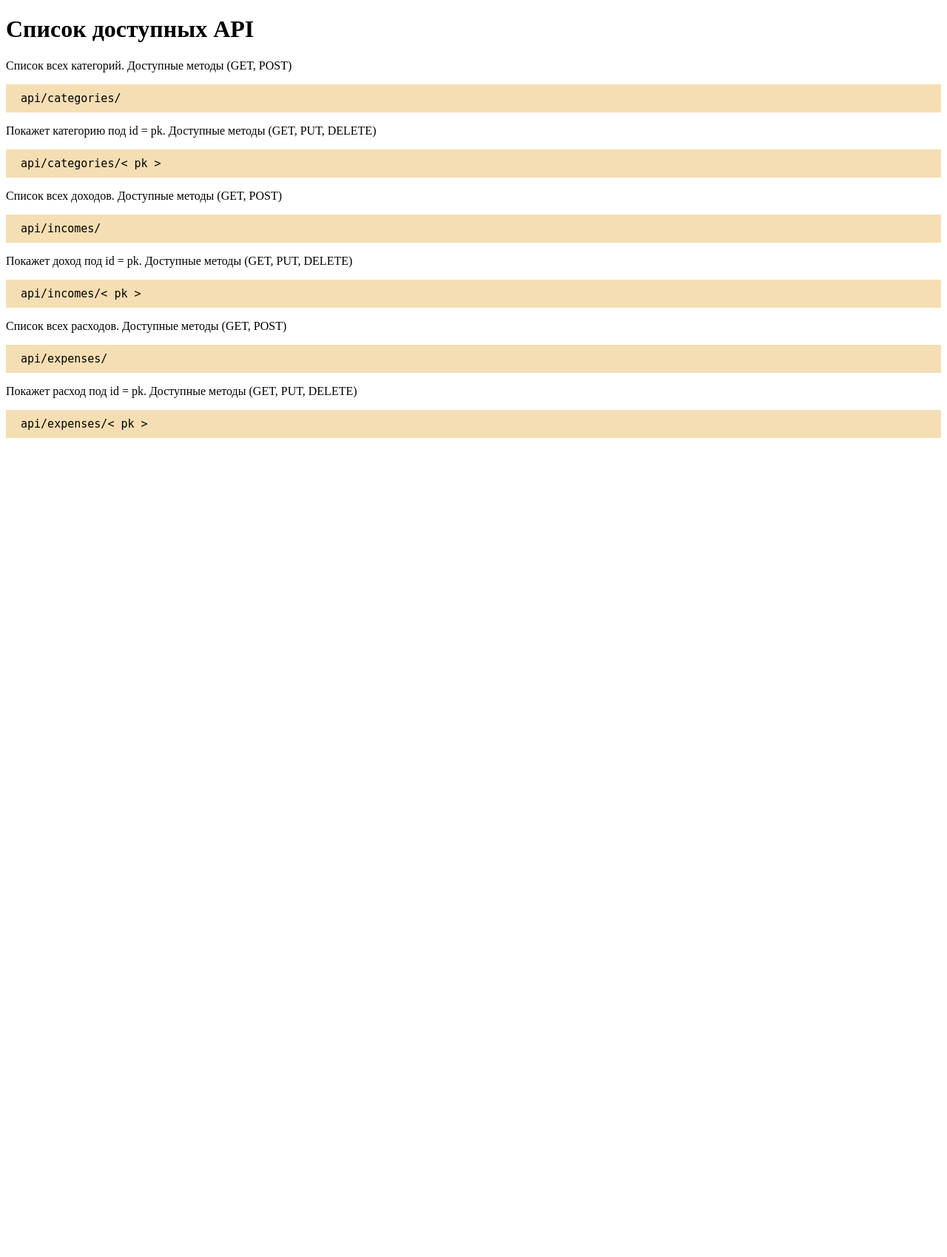
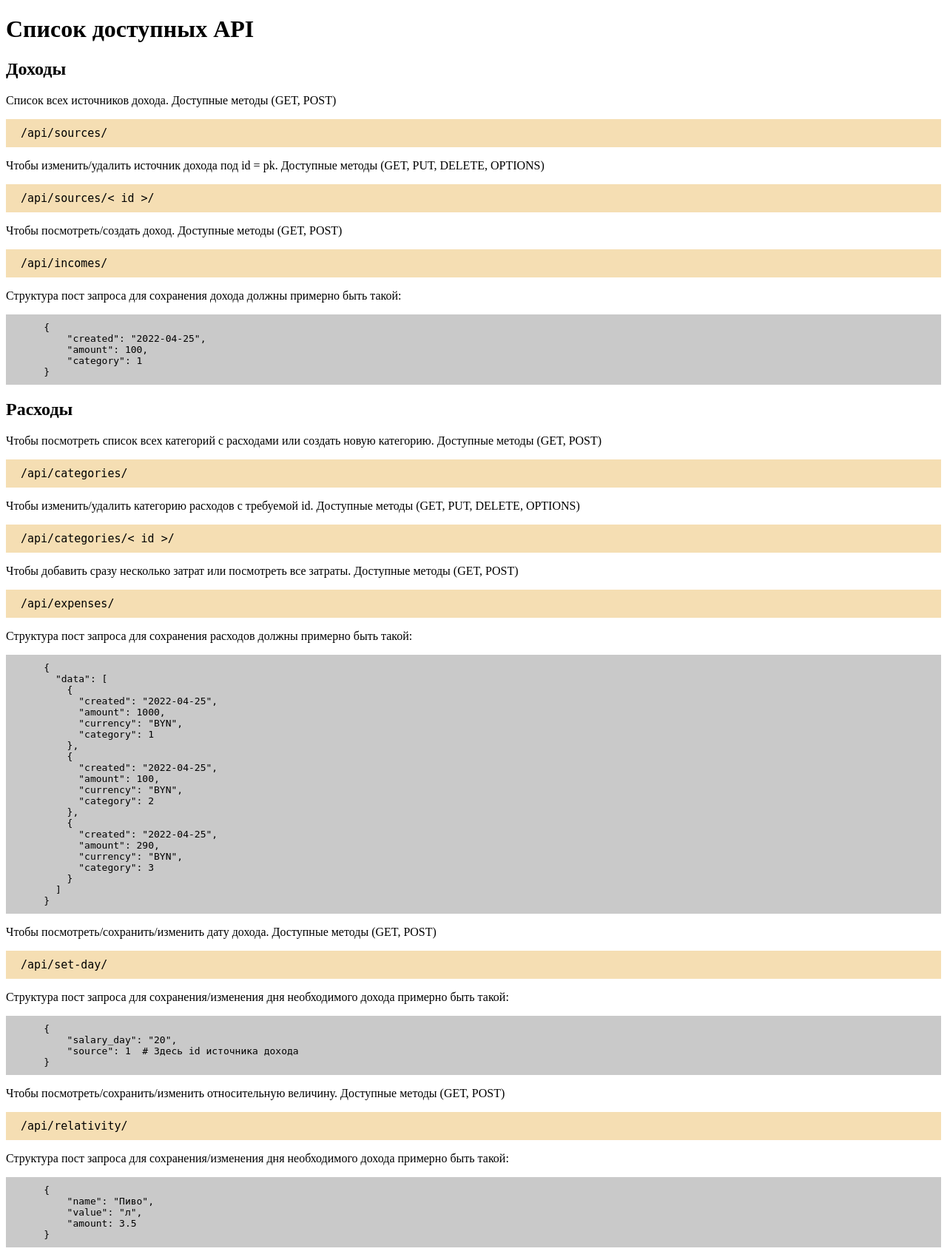
Before and after one commit to Asnaeb26/expenses, a Django app: page / in a window 1280 px wide. Shown: the whole page at 74% size. Before the commit the page ends 592 px from the top, so only its background shows below. Run offline with Django 4.2, Linux system fonts and the light colour scheme.

Commit message:
Откорректировал урлы. Добавил эндпоинты для даты доходов и относительной величины

```diff
--- a/app_expenses/admin.py
+++ b/app_expenses/admin.py
@@ -4,3 +4,6 @@ from . import models
 
 admin.site.register(models.IncomeCategory)
 admin.site.register(models.Income)
+admin.site.register(models.ExpenseCategory)
+admin.site.register(models.Expense)
+admin.site.register(models.Client)
--- a/app_expenses/templates/app_expenses/index.html
+++ b/app_expenses/templates/app_expenses/index.html
@@ -4,26 +4,87 @@
     <meta charset="UTF-8">
     <title>API</title>
     <style type="text/css">
-        .code {
+        .api {
             background: wheat;
             font-size: 15px;
             padding: 10px 20px;
         }
+
+        .code {
+            background: #c9c9c9;
+            padding: 10px 20px;
+        }
+
     </style>
 </head>
 <body>
 <h1>Список доступных API</h1>
-<p>Список всех категорий. Доступные методы (GET, POST)</p>
-<pre class="code">api/categories/</pre>
-<p>Покажет категорию под id = pk. Доступные методы (GET, PUT, DELETE)</p>
-<pre class="code">api/categories/< pk ></pre>
-<p>Список всех доходов. Доступные методы (GET, POST)</p>
-<pre class="code">api/incomes/</pre>
-<p>Покажет доход под id = pk. Доступные методы (GET, PUT, DELETE)</p>
-<pre class="code">api/incomes/< pk ></pre>
-<p>Список всех расходов. Доступные методы (GET, POST)</p>
-<pre class="code">api/expenses/</pre>
-<p>Покажет расход под id = pk. Доступные методы (GET, PUT, DELETE)</p>
-<pre class="code">api/expenses/< pk ></pre>
+<h2>Доходы</h2>
+<p>Список всех источников дохода. Доступные методы (GET, POST)</p>
+<pre class="api">/api/sources/</pre>
+<p>Чтобы изменить/удалить источник дохода под id = pk. Доступные методы (GET, PUT, DELETE, OPTIONS)</p>
+<pre class="api">/api/sources/< id >/</pre>
+<p>Чтобы посмотреть/создать доход. Доступные методы (GET, POST)</p>
+<pre class="api">/api/incomes/</pre>
+<p>Структура пост запроса для сохранения дохода должны примерно быть такой:</p>
+<pre class="code">
+    {
+        "created": "2022-04-25",
+        "amount": 100,
+        "category": 1
+    }
+</pre>
+<h2>Расходы</h2>
+<p>Чтобы посмотреть список всех категорий с расходами или создать новую категорию. Доступные методы (GET, POST)</p>
+<pre class="api">/api/categories/</pre>
+<p>Чтобы изменить/удалить категорию расходов c требуемой id. Доступные методы (GET, PUT, DELETE, OPTIONS)</p>
+<pre class="api">/api/categories/< id >/</pre>
+<p>Чтобы добавить сразу несколько затрат или посмотреть все затраты. Доступные методы (GET, POST)</p>
+<pre class="api">/api/expenses/</pre>
+<p>Структура пост запроса для сохранения расходов должны примерно быть такой:</p>
+<pre class="code">
+    {
+      "data": [
+        {
+          "created": "2022-04-25",
+          "amount": 1000,
+          "currency": "BYN",
+          "category": 1
+        },
+        {
+          "created": "2022-04-25",
+          "amount": 100,
+          "currency": "BYN",
+          "category": 2
+        },
+        {
+          "created": "2022-04-25",
+          "amount": 290,
+          "currency": "BYN",
+          "category": 3
+        }
+      ]
+    }
+</pre>
+
+<p>Чтобы посмотреть/сохранить/изменить дату дохода. Доступные методы (GET, POST)</p>
+<pre class="api">/api/set-day/</pre>
+<p>Структура пост запроса для сохранения/изменения дня необходимого дохода примерно быть такой:</p>
+<pre class="code">
+    {
+        "salary_day": "20",
+        "source": 1  # Здесь id источника дохода
+    }
+</pre>
+<p>Чтобы посмотреть/сохранить/изменить относительную величину. Доступные методы (GET, POST)</p>
+<pre class="api">/api/relativity/</pre>
+<p>Структура пост запроса для сохранения/изменения дня необходимого дохода примерно быть такой:</p>
+<pre class="code">
+    {
+        "name": "Пиво",
+        "value": "л",
+        "amount: 3.5
+    }
+</pre>
 </body>
 </html>
--- a/app_expenses/urls.py
+++ b/app_expenses/urls.py
@@ -2,17 +2,19 @@ from django.urls import path, include
 from . import views
 from rest_framework.routers import SimpleRouter
 
-expenses_router = SimpleRouter()
-incomes_router = SimpleRouter()
-categories_router = SimpleRouter()
-expenses_router.register(r'expenses', views.ExpenseViewSet, basename='expenses')
-incomes_router.register(r'incomes', views.IncomeViewSet, basename='incomes')
-categories_router.register(r'sources', views.SourceViewSet, basename='sources')
+
+sources_router = SimpleRouter()
+category_router = SimpleRouter()
+sources_router.register(r'sources', views.SourceViewSet, basename='sources')
+category_router.register(r'categories', views.CategoryViewSet, basename='categories')
 
 
 urlpatterns = [
     path('', views.index),
-    path('api/', include(expenses_router.urls)),
-    path('api/', include(categories_router.urls)),
-    path('api/sources/<int:id>/', include(incomes_router.urls)),
+    path('api/', include(category_router.urls)),
+    path('api/', include(sources_router.urls)),
+    path('api/relativity/', views.SetRelativity.as_view()),
+    path('api/set-day/', views.SetSalaryDay.as_view()),
+    path('api/incomes/', views.AllIncomesViewSet.as_view({'get': 'list', 'post': 'create'})),
+    path('api/expenses/', views.AllExpensesViewSet.as_view({'get': 'list', 'post': 'create'})),
 ]
--- a/app_expenses/views.py
+++ b/app_expenses/views.py
@@ -1,10 +1,10 @@
 from django.shortcuts import render
-from .models import Expense, Income, Relativity, IncomeCategory
+from .models import *
 from . import serializers
-from . import logic
 from rest_framework.viewsets import ModelViewSet, GenericViewSet
-from rest_framework.views import Response
-from rest_framework.status import HTTP_201_CREATED, HTTP_400_BAD_REQUEST
+from rest_framework.views import Response, APIView
+from rest_framework.status import HTTP_201_CREATED, HTTP_200_OK
+from rest_framework import mixins
 
 
 def index(request):
@@ -14,29 +14,64 @@ def index(request):
 class SourceViewSet(ModelViewSet):
     """Список всех категорий пользователя"""
     queryset = IncomeCategory.objects.all()
-    serializer_class = serializers.CategorySerializer
+    serializer_class = serializers.SourceSerializer
     lookup_field = 'id'
 
 
-class ExpenseViewSet(ModelViewSet):
-    """Список всех затрат пользователя"""
+class AllIncomesViewSet(mixins.ListModelMixin, mixins.CreateModelMixin, GenericViewSet):
+    queryset = Income.objects.all()
+    serializer_class = serializers.IncomeSerializer
+
+
+class CategoryViewSet(ModelViewSet):
+    """Список категорий затрат"""
+    queryset = ExpenseCategory.objects.all()
+    serializer_class = serializers.CategorySerializer
+    lookup_field = 'pk'
+
+
+class AllExpensesViewSet(mixins.ListModelMixin, mixins.CreateModelMixin, GenericViewSet):
     queryset = Expense.objects.all()
     serializer_class = serializers.ExpenseSerializer
 
-
-class IncomeViewSet(ModelViewSet):
-    """Список всех доходов пользователя"""
-    queryset = Income.objects.all()
-    serializer_class = serializers.IncomeSerializer
-    lookup_field = 'pk'
-
-    def get_queryset(self):
-        return Income.objects.filter(category_id=self.kwargs.get('id'))
-
     def create(self, request, *args, **kwargs):
-        income = logic.MoneyAction(request.data, kwargs.get('id'))
-        data = income.create_data()
-        serializer = serializers.IncomeSerializer(data=data)
+        data_list = request.data.get('data')
+        serializer = serializers.ExpenseSerializer(data=data_list, many=True)
         serializer.is_valid(raise_exception=True)
         serializer.save()
         return Response(serializer.data, status=HTTP_201_CREATED)
+
+
+class SetSalaryDay(APIView):
+    def get(self, request):
+        queryset = Client.objects.all()
+        serializer = serializers.ClientSerializer(queryset, many=True)
+        return Response(serializer.data)
+
+    def post(self, request):
+        income_id = request.data.get('source')
+        salary_day = request.data.get('salary_day')
+        obj, _ = Client.objects.update_or_create(
+            source_id=income_id,
+            defaults={'salary_day': salary_day},
+        )
+        serializer = serializers.ClientSerializer(obj)
+        return Response(serializer.data, status=HTTP_200_OK)
+
+
+class SetRelativity(APIView):
+    def get(self, request):
+        serializer = serializers.RelativitySerializer(Relativity.objects.first())
+        return Response(serializer.data)
+
+    def post(self, request):
+        name = request.data.get('name')
+        value = request.data.get('value')
+        amount = request.data.get('amount')
+        if Relativity.objects.count() != 0:
+            Relativity.objects.update(name=name, value=value, amount=amount)
+        else:
+            Relativity.objects.create(name=name, value=value, amount=amount)
+        relativity = Relativity.objects.first()
+        serializer = serializers.RelativitySerializer(relativity)
+        return Response(serializer.data, status=HTTP_200_OK)
--- a/expenses/settings.py
+++ b/expenses/settings.py
@@ -24,7 +24,7 @@ SECRET_KEY = 'django-insecure-q%pb4$96xe%*bl&$e5t1lwl8c7q5cd1y9cbwm5l4+3*a*!bzm=
 # SECURITY WARNING: don't run with debug turned on in production!
 DEBUG = True
 
-ALLOWED_HOSTS = []
+ALLOWED_HOSTS = ['*']
 
 # Application definition
 
--- a/expenses_uwsgi.ini
+++ b/expenses_uwsgi.ini
@@ -17,4 +17,4 @@ chmod-socket    = 666
 vacuum          = true
 # daemonize uwsgi and write messages into given log
 daemonize       = /home/ilya/PycharmProjects/django-react/expenses/uwsgi-emperor.log
-;plugins = python3
+# plugins = python3
```
Also changed, not shown: app_expenses/logic.py (deleted, +0 -15 lines), app_expenses/models.py (+27 -23 lines), app_expenses/serializers.py (+34 -13 lines).
